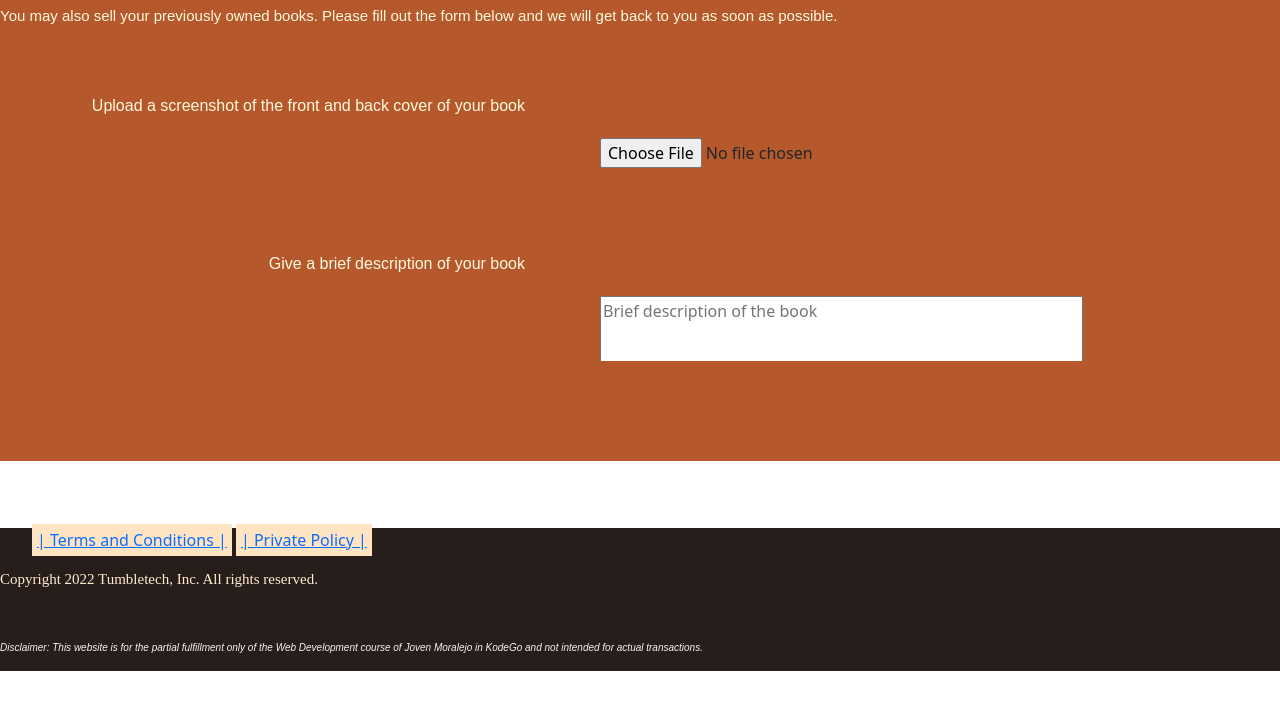
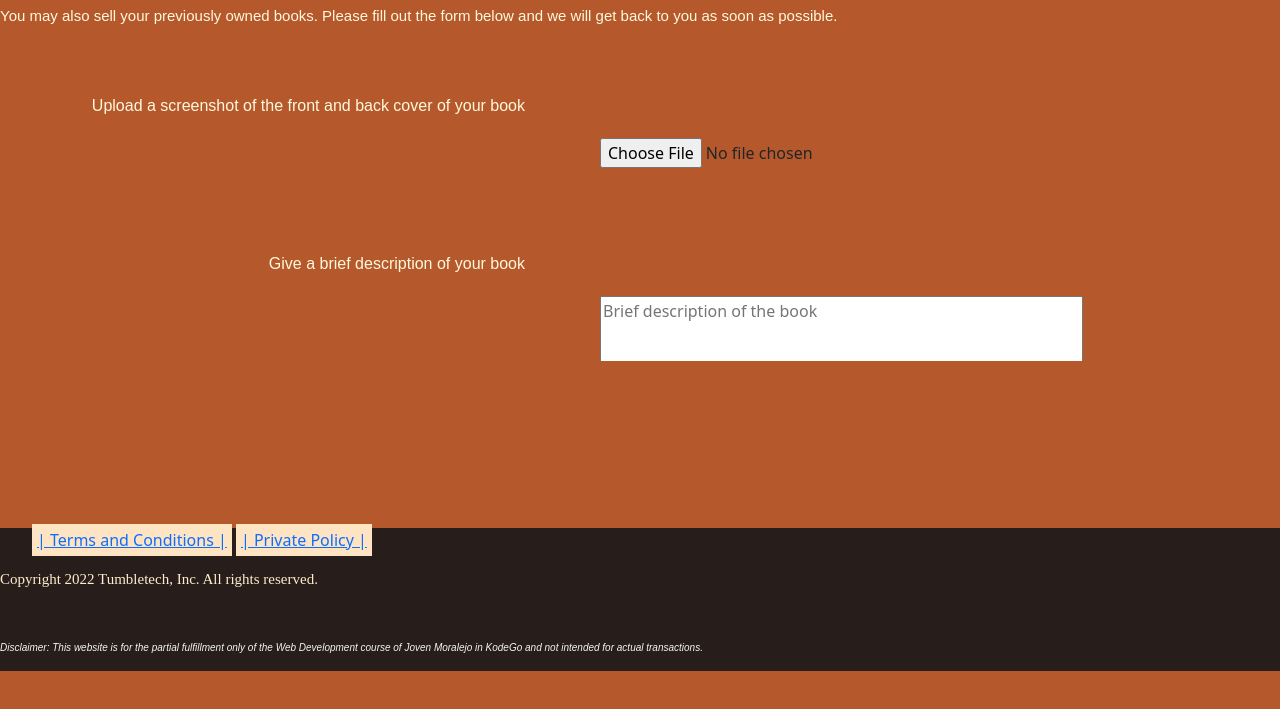
Before and after one commit to tumbletech/mini_project1, a plain HTML site: page 03Sell.html in a window 1280 px wide. Shown: the part 129-838 px from the top of the page. Before the commit the page ends 800 px from the top, so only its background shows below. Drawn offline with nearby package versions, Linux system fonts and the light colour scheme.

Commit message:
Update 06-increased content height to 20000px

```diff
--- a/03Sell.html
+++ b/03Sell.html
@@ -86,7 +86,7 @@
                 }
                 main {
                     background-color: #B5592D;
-                    height: 500px;
+                    height: 20000px;
                 }
                 h2 {
                     font-size: 30px;
```
